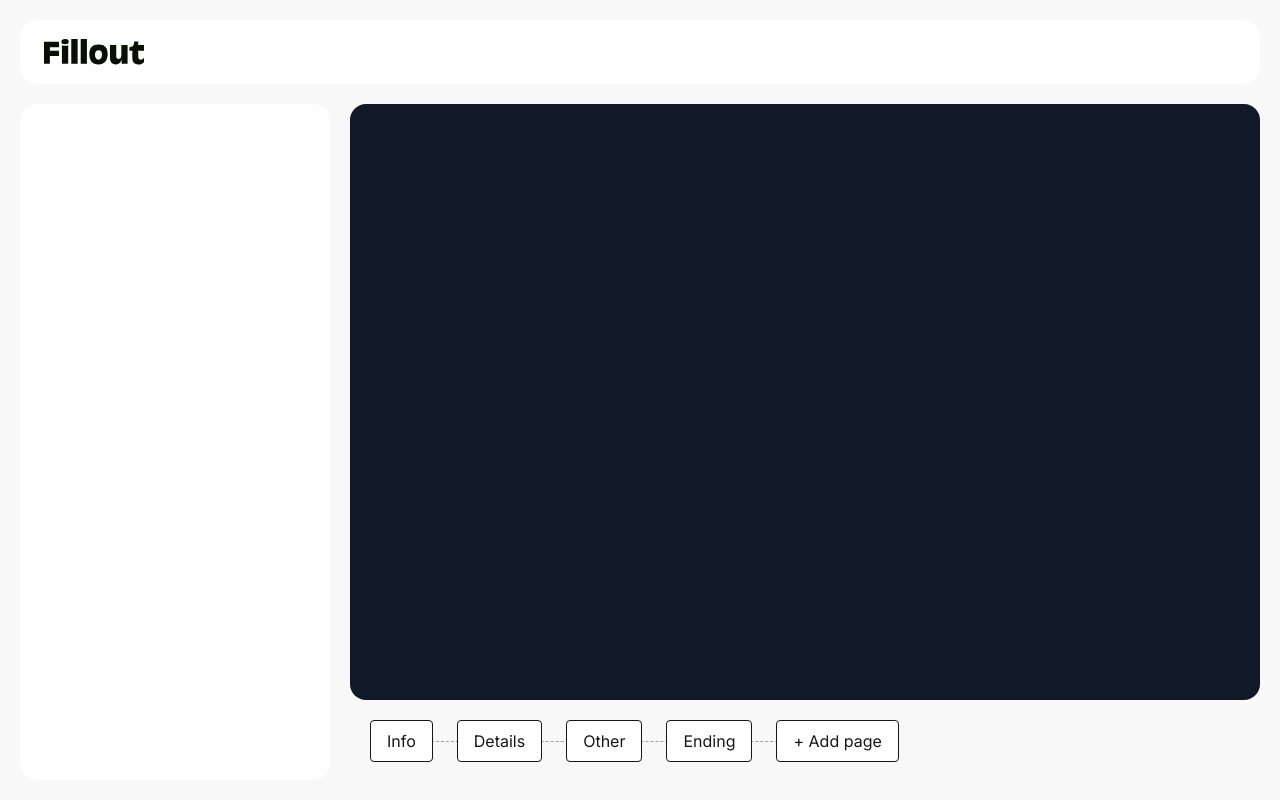
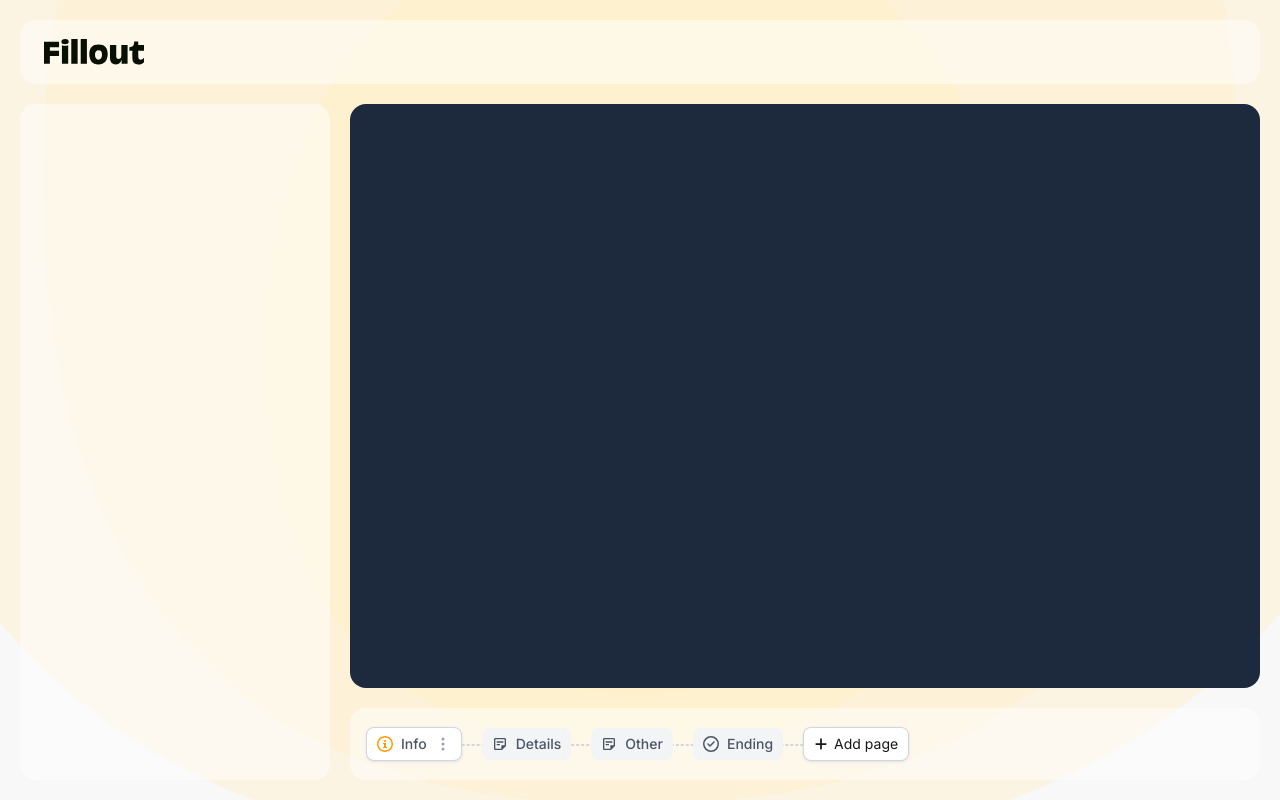
Before and after one commit to t3developer/draggable-menu-nextjs, a Next.js app: page /editor in a window 1280 px wide. Built offline with nearby package versions, Linux system fonts and the light colour scheme.

Commit message:
add fillout theme to the form navigation

```diff
--- a/app/components/NavBar.tsx
+++ b/app/components/NavBar.tsx
@@ -2,7 +2,7 @@
 
 const NavBar = () => {
   return (
-    <nav className='bg-white/80 rounded-2xl border-0'>
+    <nav className='bg-white/50 rounded-2xl border-0'>
       <div className='px-4'>
         <div className='flex h-16 items-center justify-between'>
           <div className='px-2'>
--- a/app/editor/_components/FormBuilder.tsx
+++ b/app/editor/_components/FormBuilder.tsx
@@ -4,8 +4,8 @@
 const FormBuilder = () => {
   return (
     <div className='flex h-full flex-col'>
-        <div className='flex-1 rounded-2xl bg-formbuilder'></div>
-        <div className='flex-none h-20 pt-5 px-5'>
+        <div className='flex-1 rounded-2xl bg-slate-800 mb-5'></div>
+        <div className='flex-none bg-white/50 rounded-2xl p-4'>
           <FormNav />
         </div>
     </div>
--- a/app/editor/_components/FormNav.tsx
+++ b/app/editor/_components/FormNav.tsx
@@ -1,20 +1,30 @@
 'use client';
 import { closestCenter, DndContext, PointerSensor, useSensor, useSensors } from '@dnd-kit/core';
 import React, { useState } from 'react';
-import FormSortablePage, { FormNavPage } from './FormSortablePage';
+import FormSortablePage, { FormNavPage, FormNavPageType } from './FormSortablePage';
 import { arrayMove, horizontalListSortingStrategy, SortableContext } from '@dnd-kit/sortable';
 import FormNavAddPage, { FormNavAddPageDisplay } from './FormNavAddPage';
 
 const FormNav = () => {
   const [contextPageId, setContextPageId] = useState<string | null>(null);
+
   const [pages, setPages] = useState<FormNavPage[]>([
-    { id: '1', name: 'Info' },
-    { id: '2', name: 'Details' },
-    { id: '3', name: 'Other' },
-    { id: '4', name: 'Ending' },
+    { id: '1', name: 'Info', type: FormNavPageType.INFO, active: true },
+    { id: '2', name: 'Details', type: FormNavPageType.DEFAULT, active: false },
+    { id: '3', name: 'Other', type: FormNavPageType.DEFAULT, active: false },
+    { id: '4', name: 'Ending', type: FormNavPageType.END, active: false },
   ]);
-  const sensors = useSensors(useSensor(PointerSensor));
 
+  const onPageClick = (page: FormNavPage) => {
+    const updated = pages.map(p => ({...p, active: (p.id === page.id)}));
+    setPages(updated);
+  };
+
+  const sensors = useSensors(useSensor(PointerSensor, {
+    activationConstraint: {
+      distance: 5
+    }
+   }));
   const handleDragEnd = (event: any) => {
     const {active, over} = event;
 
@@ -31,9 +41,9 @@
   return (
     <DndContext sensors={sensors} onDragEnd={handleDragEnd} collisionDetection={closestCenter}>
       <SortableContext items={pages} strategy={horizontalListSortingStrategy}>
-        <nav className="inline-flex items-center w-auto relative z-10">
+        <nav className="inline-flex items-center w-auto relative z-10 text-sm">
 
-          <div className="absolute top-1/2 left-4 right-4 border-t border-dashed border-gray-400 z-0"></div>
+          <div className="absolute top-1/2 left-4 right-4 border-1 border-dashed border-gray-300 z-0"></div>
 
           {pages.map((page, index) => (
             <div key={page.id} className='flex items-center'>
@@ -44,7 +54,8 @@
                 totalPages={pages.length}
                 isContextOpen={contextPageId === page.id}
                 closeAll={() => setContextPageId(null)}
-                onContextOpen={(pageId) => setContextPageId(pageId)}>
+                onContextOpen={(pageId) => setContextPageId(pageId)}
+                onPageClick={onPageClick}>
               </FormSortablePage>
             </div>
           ))}
--- a/app/editor/_components/FormNavAddPage.tsx
+++ b/app/editor/_components/FormNavAddPage.tsx
@@ -1,5 +1,6 @@
 'use client';
 import React, { useEffect, useRef, useState } from 'react';
+import { FaPlus } from "react-icons/fa6";
 
 export enum FormNavAddPageDisplay {
   BUTTON = 'button',
@@ -35,9 +36,10 @@
       {display === FormNavAddPageDisplay.BUTTON && (
         <button
           onClick={toggleMenu}
-          className="px-4 py-2 border rounded cursor-pointer bg-white relative z-10"
+          className="flex items-center gap-1.5 px-2.5 py-1.5 border-[0.5px] rounded-lg cursor-pointer border-gray-300 bg-white relative z-10 shadow-sm shadow-gray-300/50 hover:ring-offset-1 hover:ring-1 hover:ring-blue-200 hover:ring-offset-blue-400"
         >
-          + Add page
+          <span><FaPlus /></span>
+          <span>Add page</span>
         </button>
       )}
 
--- a/app/editor/_components/FormNavGap.tsx
+++ b/app/editor/_components/FormNavGap.tsx
@@ -11,10 +11,10 @@
   return (
     <div
       className={`
-      ${!hover ? '' : 'cursor-pointer hover:w-14'}
-      flex group justify-center items-center w-6 h-10 transition-all transition-discrete ease-in`}>
+      ${!hover ? '' : 'cursor-pointer hover:w-12'}
+      flex group justify-center items-center w-5 h-10 transition-all transition-discrete ease-in`}>
         {hover && (
-          <div className='hidden relative z-20 mt-0.5 group-hover:block'>
+          <div className='hidden relative z-20 mt-2 group-hover:block'>
             <FormNavAddPage display={FormNavAddPageDisplay.ICON} />
           </div>
         )}
--- a/app/editor/_components/FormSortablePage.tsx
+++ b/app/editor/_components/FormSortablePage.tsx
@@ -1,14 +1,25 @@
 'use client';
-
 import React, { forwardRef, useEffect, useRef, useState } from 'react';
 import {CSS} from '@dnd-kit/utilities';
 import { useSortable } from '@dnd-kit/sortable';
 import FormNavGap from './FormNavGap';
 import FormNavContextMenu from './FormNavContextMenu';
+import { ImInfo } from "react-icons/im";
+import { MdOutlineStickyNote2 } from "react-icons/md";
+import { FaRegCircleCheck } from "react-icons/fa6";
+import { BsThreeDotsVertical } from "react-icons/bs";
+
+export enum FormNavPageType {
+  INFO = 'info',
+  DEFAULT = 'default',
+  END = 'end'
+};
 
 export type FormNavPage = {
   id: string,
   name: string,
+  type: FormNavPageType,
+  active: boolean
 };
 
 interface Props {
@@ -17,10 +28,11 @@
   totalPages: number,
   isContextOpen: boolean,
   onContextOpen: (pageId: string) => void,
-  closeAll: () => void
+  closeAll: () => void,
+  onPageClick: (page: FormNavPage) => void
 }
 
-const FormSortablePage = ({ page, index, totalPages, isContextOpen, onContextOpen, closeAll }: Props) => {
+const FormSortablePage = ({ page, index, totalPages, isContextOpen, onContextOpen, closeAll, onPageClick }: Props) => {
   const ref = useRef<HTMLDivElement>(null);
 
   useEffect(() => {
@@ -38,6 +50,12 @@
     onContextOpen(page.id);
   };
 
+  const handlePageClick = (event: React.MouseEvent, page: FormNavPage) => {
+    event.preventDefault();
+    if (page.active) return false;
+    onPageClick(page);
+  }
+
   const {
     attributes,
     listeners,
@@ -54,15 +72,25 @@
   return (
     <div
       ref={ref}
-      className='relative flex items-center'
+      className='relative flex items-center font-medium'
       onContextMenu={handleContextMenu}>
       <button
         ref={setNodeRef}
         style={style}
-        className='px-4 py-2 border rounded cursor-pointer bg-white z-10'
+        onClick={(e) => handlePageClick(e, page)}
+        className={`
+          ${!page.active && 'hover:bg-gray-200'}
+          ${page.active && 'border-[0.5px] border-gray-300 bg-white shadow-sm shadow-gray-300/50 hover:ring-offset-1 hover:ring-1 hover:ring-blue-200 hover:ring-offset-blue-400'}
+          flex items-center group gap-2 px-2.5 py-1.5 rounded-lg bg-gray-100 cursor-pointer text-gray-600 z-10`}
         {...listeners}
         {...attributes}>
-        {page.name}
+
+        {page.type === FormNavPageType.INFO && <span><ImInfo size={16} className={`${page.active && 'text-amber-500'}`} /></span>}
+        {page.type === FormNavPageType.DEFAULT && <span><MdOutlineStickyNote2 size={16} className={`${page.active && 'text-amber-500'}`} /></span>}
+        {page.type === FormNavPageType.END && <span><FaRegCircleCheck size={16} className={`${page.active && 'text-amber-500'}`} /></span>}
+        <span>{page.name}</span>
+        {page.active && <BsThreeDotsVertical size={16} className='text-gray-400' />}
+
       </button>
 
       <FormNavGap hover={index !== totalPages}/>
--- a/app/editor/page.tsx
+++ b/app/editor/page.tsx
@@ -5,7 +5,7 @@
 const EditorPage = () => {
   return (
     <div className="flex h-full justify-center gap-5">
-      <div className='w-1/4 flex-none bg-white/80 rounded-2xl p-4'>
+      <div className='w-1/4 flex-none bg-white/50 rounded-2xl p-4'>
         <EditorAddOns />
       </div>
       <div className='flex-1 overflow-hidden'>
--- a/app/globals.css
+++ b/app/globals.css
@@ -3,13 +3,12 @@
 :root {
   --background: rgb(248 248 248);
   --foreground: #171717;
-  --formbuilderbg: rgb(17, 24, 39);
+  --border-color-primary: #E1E1E1;
 }
 
 @theme inline {
   --color-background: var(--background);
   --color-foreground: var(--foreground);
-  --color-formbuilder: var(--formbuilderbg);
   --font-sans: var(--font-inter);
   --font-melody: var(--font-blMelody);
 }
--- a/app/layout.tsx
+++ b/app/layout.tsx
@@ -18,6 +18,11 @@
       <body
         className={`${inter.variable} ${blMelody.variable}`}
       >
+        <div className="absolute inset-0 top-0 -z-1 overflow-hidden xs:block">
+          <svg className="absolute inset-0 h-full w-full scale-[1.18] object-cover" width="1432" height="876" viewBox="0 0 1432 876" fill="none" xmlns="http://www.w3.org/2000/svg">
+            <path d="M701.962 875.547C193 875.547 -64.3072 601.437 -64.3072 53.2181C-64.3072 -206.762 14.8639 -455.439 142.104 -599.558C269.345 -743.678 475.757 -819.976 733.066 -819.976C981.892 -819.976 1165.68 -752.155 1284.44 -619.339C1417.34 -472.394 1496.51 -223.717 1496.51 56.0441C1496.51 598.611 1227.89 875.547 701.962 875.547Z" fill="#FFEEC2" fill-opacity="0.4"></path><path d="M705.836 821.662C336.268 821.662 149.431 622.468 149.431 224.08C149.431 35.1538 206.919 -145.558 299.311 -250.289C391.703 -355.02 541.584 -410.466 728.421 -410.466C909.099 -410.466 1042.55 -361.181 1128.79 -264.664C1225.29 -157.88 1282.77 22.8325 1282.77 226.134C1282.77 620.414 1087.72 821.662 705.836 821.662Z" fill="#FFEEC2" fill-opacity="0.4"></path><path d="M709.679 765.982C478.333 765.982 361.374 641.123 361.374 391.405C361.374 272.981 397.361 159.707 455.198 94.0595C513.034 28.4119 606.858 -6.34275 723.817 -6.34274C836.919 -6.34273 920.461 24.5502 974.442 85.0491C1034.85 151.984 1070.84 265.258 1070.84 392.692C1070.84 639.836 948.737 765.982 709.679 765.982Z" fill="#FFEEC2" fill-opacity="0.4"></path><path d="M713.029 717.488C602.334 717.488 546.372 657.672 546.372 538.039C546.372 481.306 563.591 427.04 591.265 395.59C618.939 364.141 663.832 347.491 719.794 347.491C773.911 347.491 813.884 362.291 839.713 391.274C868.617 423.34 885.836 477.606 885.836 538.656C885.836 657.055 827.414 717.488 713.029 717.488Z" fill="#FFEEC2" fill-opacity="0.4"></path>
+          </svg>
+        </div>
         <header className="flex-none">
           <NavBar />
         </header>
--- a/package.json
+++ b/package.json
@@ -13,7 +13,8 @@
     "@dnd-kit/sortable": "^10.0.0",
     "next": "15.3.4",
     "react": "^19.0.0",
-    "react-dom": "^19.0.0"
+    "react-dom": "^19.0.0",
+    "react-icons": "^5.5.0"
   },
   "devDependencies": {
     "@eslint/eslintrc": "^3",
```
Also changed, not shown: 1 other file (tests, documents, lock files or other folders).
